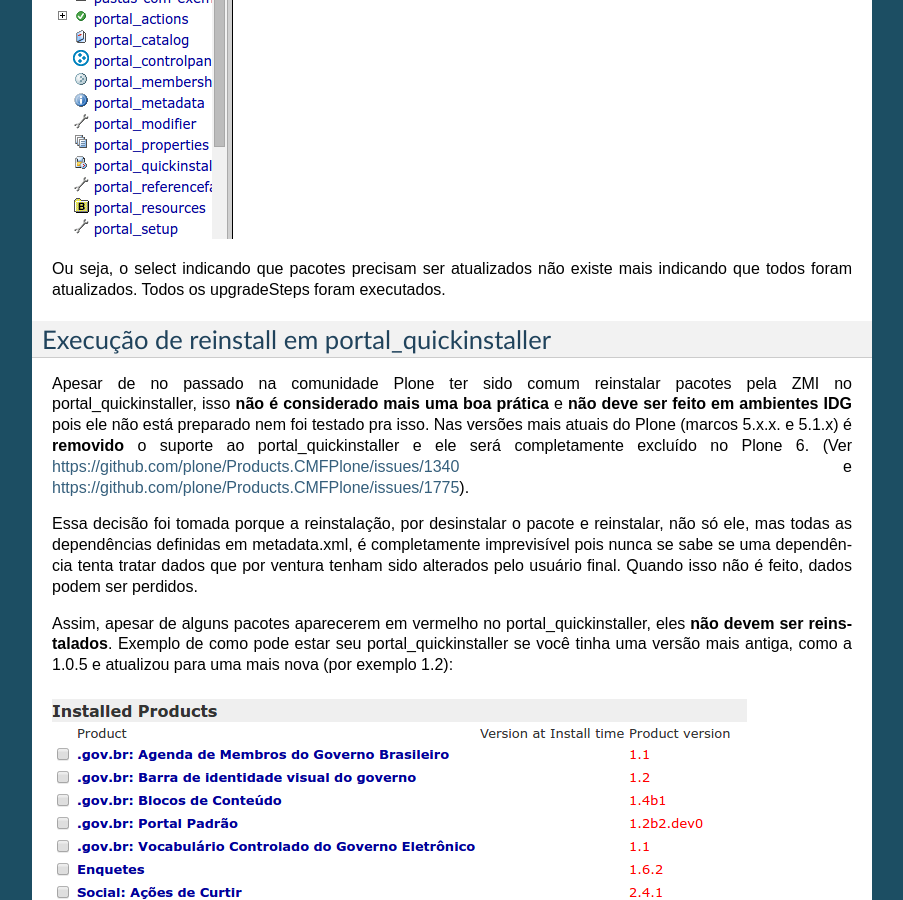
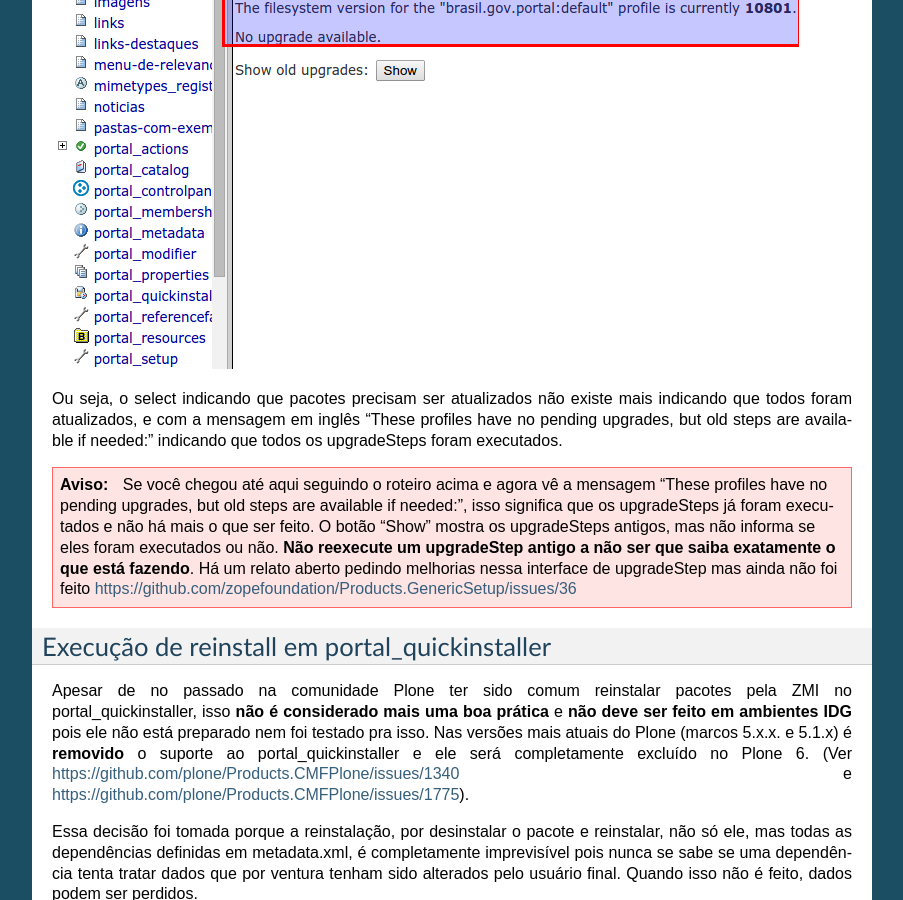
Before and after one commit to plonegovbr/portal.buildout, a Sphinx documentation site: the page built from docs/atualizacao.rst, in a window 1280 px wide and 900 px high, scrolled down 8502 px. Shown: the whole window, without its empty margins (198-1101 px from the left). Built offline with Sphinx 7.4.7, drawn with Linux system fonts in a browser that asks for light colours; some of the changed text lies outside the part shown.

Commit message:
Melhoria sobre upgradeStep
Sobre ordem e sobre upgradeSteps antigos.

```diff
--- a/docs/atualizacao.rst
+++ b/docs/atualizacao.rst
@@ -146,9 +146,11 @@
 .. image:: images/zmi05.png
 
 3. A frase "These profiles have pending upgrades" na imagem abaixo indica que
-há pacotes que precisam ter executados os seus upgradeSteps. Clique no select e,
-se houver o `brasil.gov.portal:default` selecione-o primeiro e logo em sequência
-no botão "Choose Profile" ao lado.
+há pacotes que precisam ter executados os seus upgradeSteps. Clique no select:
+geralmente, selecionamos `brasil.gov.portal:default` como primeira opção, a não
+ser que existe uma outra ordem especificada no changelog do release (se não existir
+nem `brasil.gov.portal:default` selecione o que estiver disponível). Após selecioná-lo,
+clique no botão "Choose Profile" ao lado.
 
 .. image:: images/zmi06.png
 
@@ -161,6 +163,10 @@
 o processo acabar (pode ser que demore dependendo do volume de objetos no seu site),
 **não recarregue a página** manualmente, após a finalização da atualização ela é
 recarregada automaticamente.
+
+.. note :: Se o pacote que estiver para ser atualizado não vier com o checkbox
+           do upgradeStep já marcado, você pode selecioná-lo para prosseguir.
+           Selecione sempre os checkboxes de um "Upgrade Step Group" por vez.
 
 .. image:: images/zmi07_01.png
 
@@ -179,7 +185,18 @@
 .. image:: images/zmi09.png
 
 Ou seja, o select indicando que pacotes precisam ser atualizados não existe mais
-indicando que todos foram atualizados. Todos os upgradeSteps foram executados.
+indicando que todos foram atualizados, e com a mensagem em inglês "These profiles
+have no pending upgrades, but old steps are available if needed:" indicando que todos
+os upgradeSteps foram executados.
+
+.. warning :: Se você chegou até aqui seguindo o roteiro acima e agora vê a mensagem
+              "These profiles have no pending upgrades, but old steps are available
+              if needed:", isso significa que os upgradeSteps já foram executados e
+              não há mais o que ser feito. O botão "Show" mostra os upgradeSteps antigos,
+              mas não informa se eles foram executados ou não. **Não reexecute um upgradeStep
+              antigo a não ser que saiba exatamente o que está fazendo**. Há um relato aberto
+              pedindo melhorias nessa interface de upgradeStep mas ainda não foi feito
+              https://github.com/zopefoundation/Products.GenericSetup/issues/36
 
 Execução de reinstall em portal_quickinstaller
 ----------------------------------------------
```
